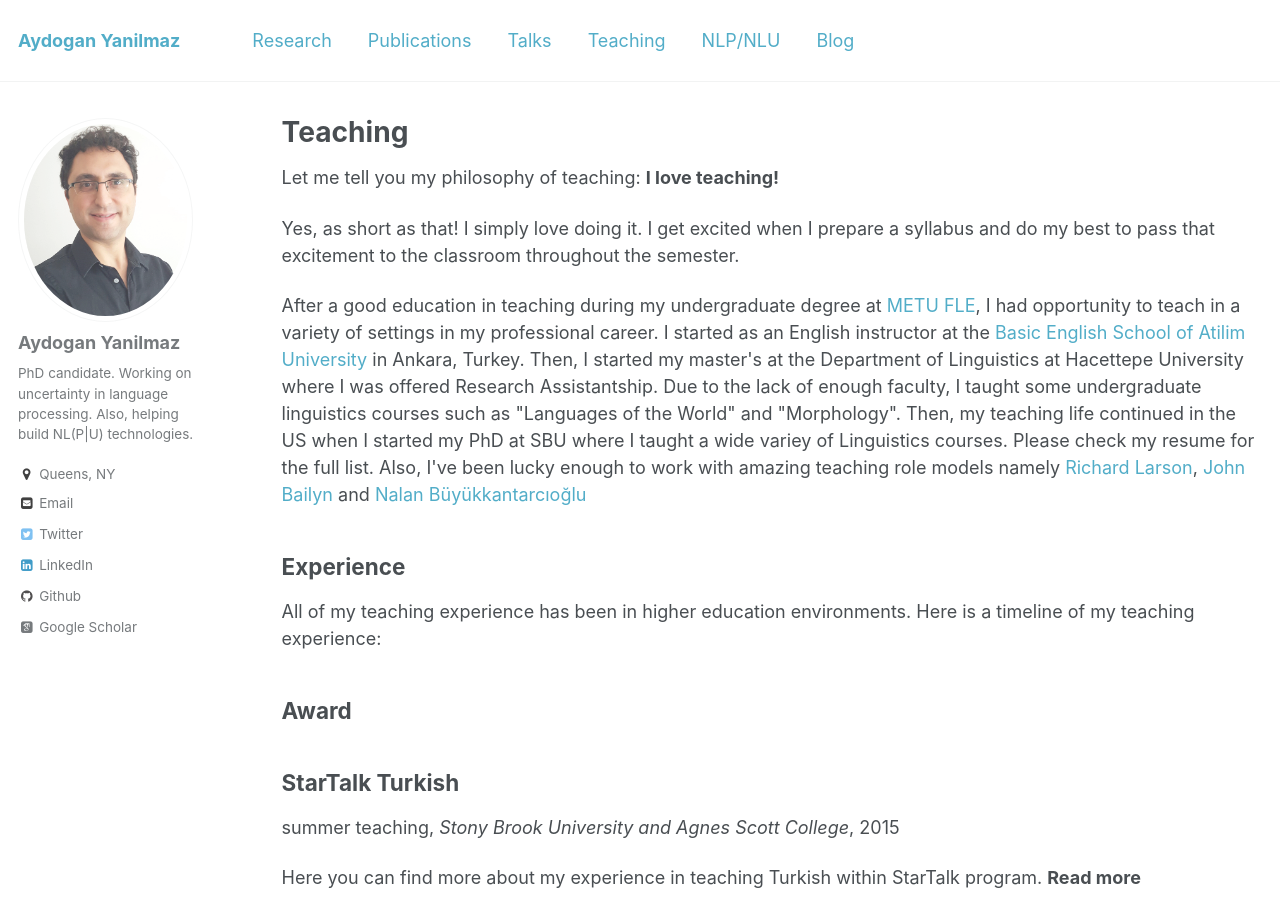
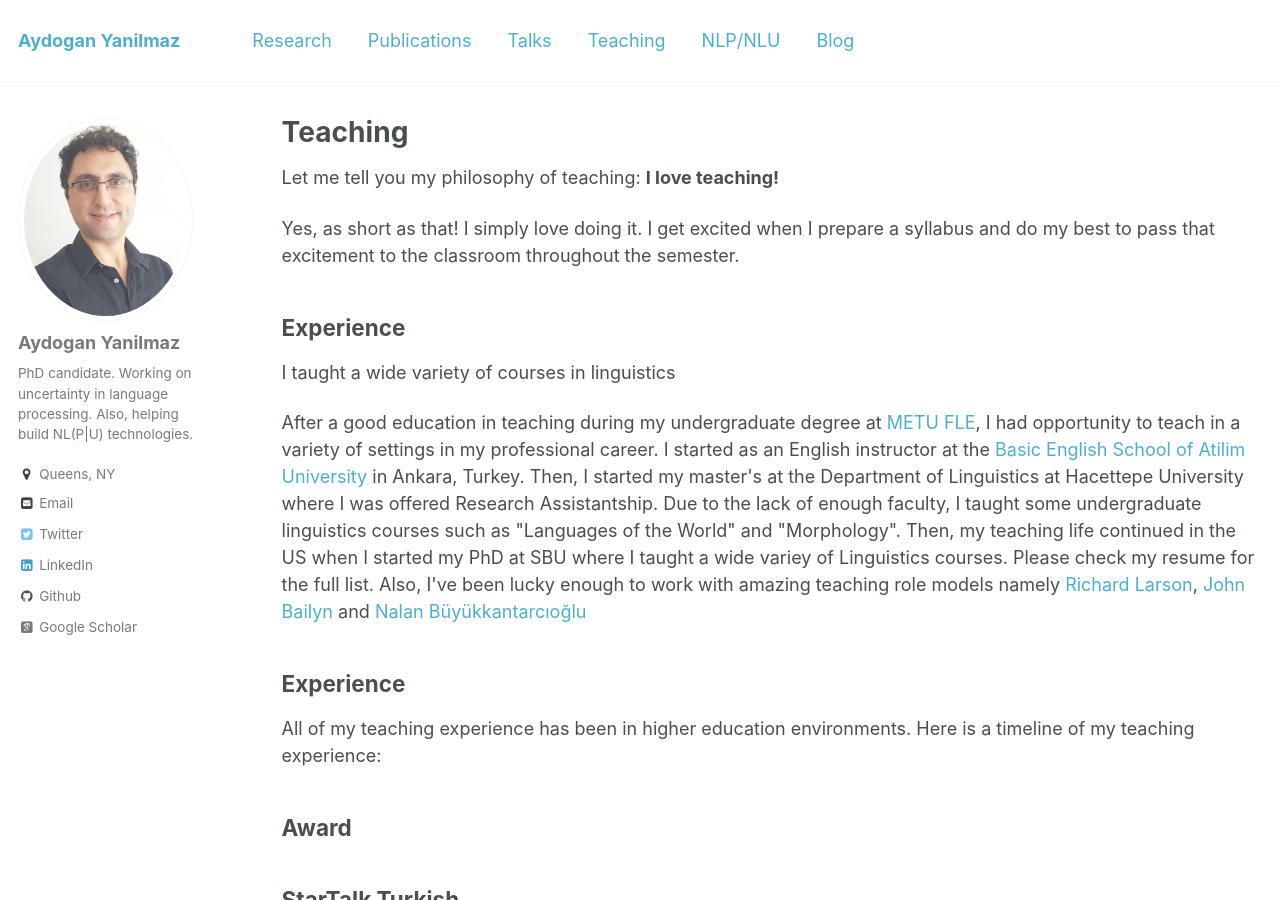
Before and after one commit to aydoganyanilmaz/aydoganyanilmaz.github.io, a Jekyll site: the page built from _pages/teaching.html, in a window 1280 px wide and 900 px high. Built offline with Jekyll 4.4.1, drawn with Linux system fonts in a browser that asks for light colours; some web fonts are replaced.

Commit message:
Update teaching.html

```diff
--- a/_pages/teaching.html
+++ b/_pages/teaching.html
@@ -10,6 +10,8 @@ author_profile: true
 <p>Let me tell you my philosophy of teaching: <strong>I love teaching!</strong></p>
 <p>Yes, as short as that! I simply love doing it. I get excited when I prepare a syllabus and do my best to pass that excitement to
   the classroom throughout the semester. </p>
+<h2><strong>Experience</strong></h2>
+<p> I taught a wide variety of courses in linguistics  </p>
 <p>After a good education in teaching during my undergraduate degree at <a href="http://fle.metu.edu.tr/" style="color:#52adc8" target="_blank"
                                                                             rel="noopener">METU FLE</a>, I had opportunity to teach in a variety of settings in my professional career. I started as an English instructor at the
   <a href="http://dbe.atilim.edu.tr/?lang=en" style="color:#52adc8" target="_blank" rel="noopener">Basic English School of Atilim University</a> in Ankara, Turkey. Then, I started my master's at the
```
